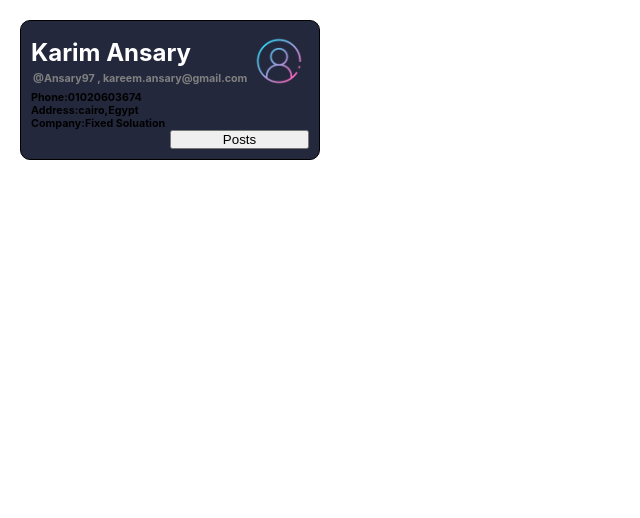
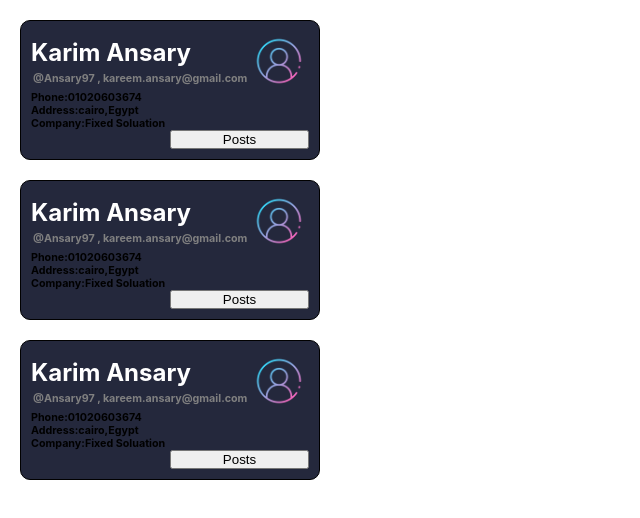
Before and after one commit to karimansary97/PostTask, a React (Create React App) app: page / in a window 1280 px wide. Shown: the top 518 px of the page, without its empty margins (0-640 px from the left). Built offline with nearby package versions, Linux system fonts and the light colour scheme.

Commit message:
Create-Config-Folder

```diff
--- a/src/Pages/Home.js
+++ b/src/Pages/Home.js
@@ -2,10 +2,13 @@ import React from "react";
 import UserCard from "../Components/UserCard";
 
 function Home() {
-    const array={}
+  const array = [1, 1, 1];
+
   return (
     <div>
-      <UserCard />
+      {array.map((e) => (
+        <UserCard />
+      ))}
     </div>
   );
 }
--- /dev/null
+++ b/src/config/BASE_URL.js
@@ -0,0 +1 @@
+export default baseUrl = "https://jsonplaceholder.typicode.com/";
--- /dev/null
+++ b/src/config/END_POINTS.js
@@ -0,0 +1,4 @@
+export default Object.freeze({
+  Users: "users",
+  Posts: "posts",
+});
```
